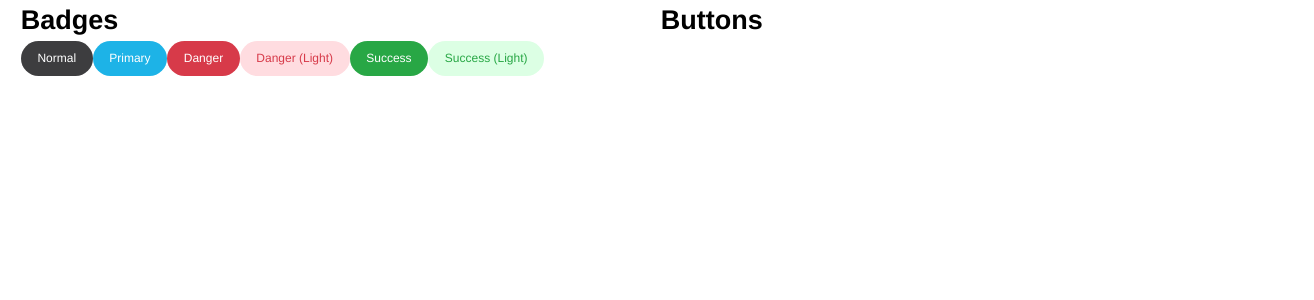
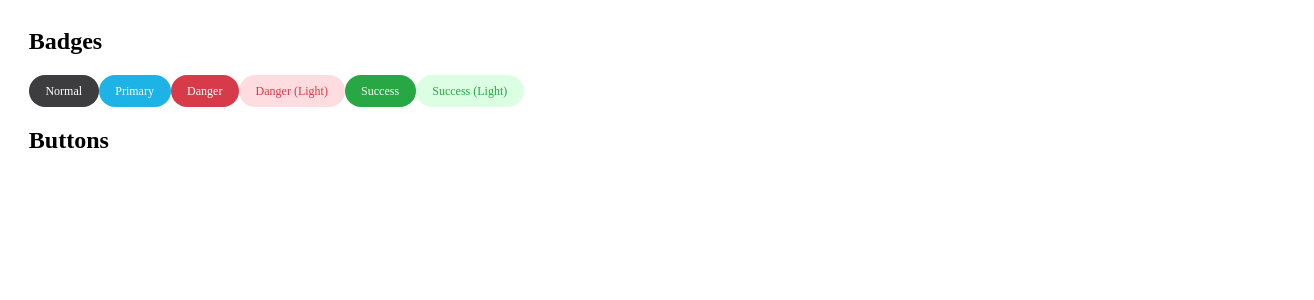
Before and after one commit to MatthewKosloski/sfdc-subscriber, a React (Create React App) app in the folder client/: page / in a window 1280 px wide. Shown: the top 300 px of the page, 1314 px wide, since content can reach past the window. Built offline with nearby package versions, Linux system fonts and the light colour scheme.

Commit message:
deleted index.css

```diff
--- a/client/src/index.css
+++ /dev/null
@@ -1,15 +0,0 @@
-*,
-*::before,
-*::after {
-	margin: 0;
-	padding: 0;
-	box-sizing: inherit;
-}
-
-html {
-	box-sizing: border-box;
-}
-
-body {
-	font: 112.5%/1.5 "Helvetica Neue", sans-serif;
-}
--- a/client/src/index.tsx
+++ b/client/src/index.tsx
@@ -1,7 +1,6 @@
 import React from 'react';
 import ReactDOM from 'react-dom';
 
-import './index.css';
 import App from './App';
 
 ReactDOM.render(<App />, document.getElementById('root'));
```
